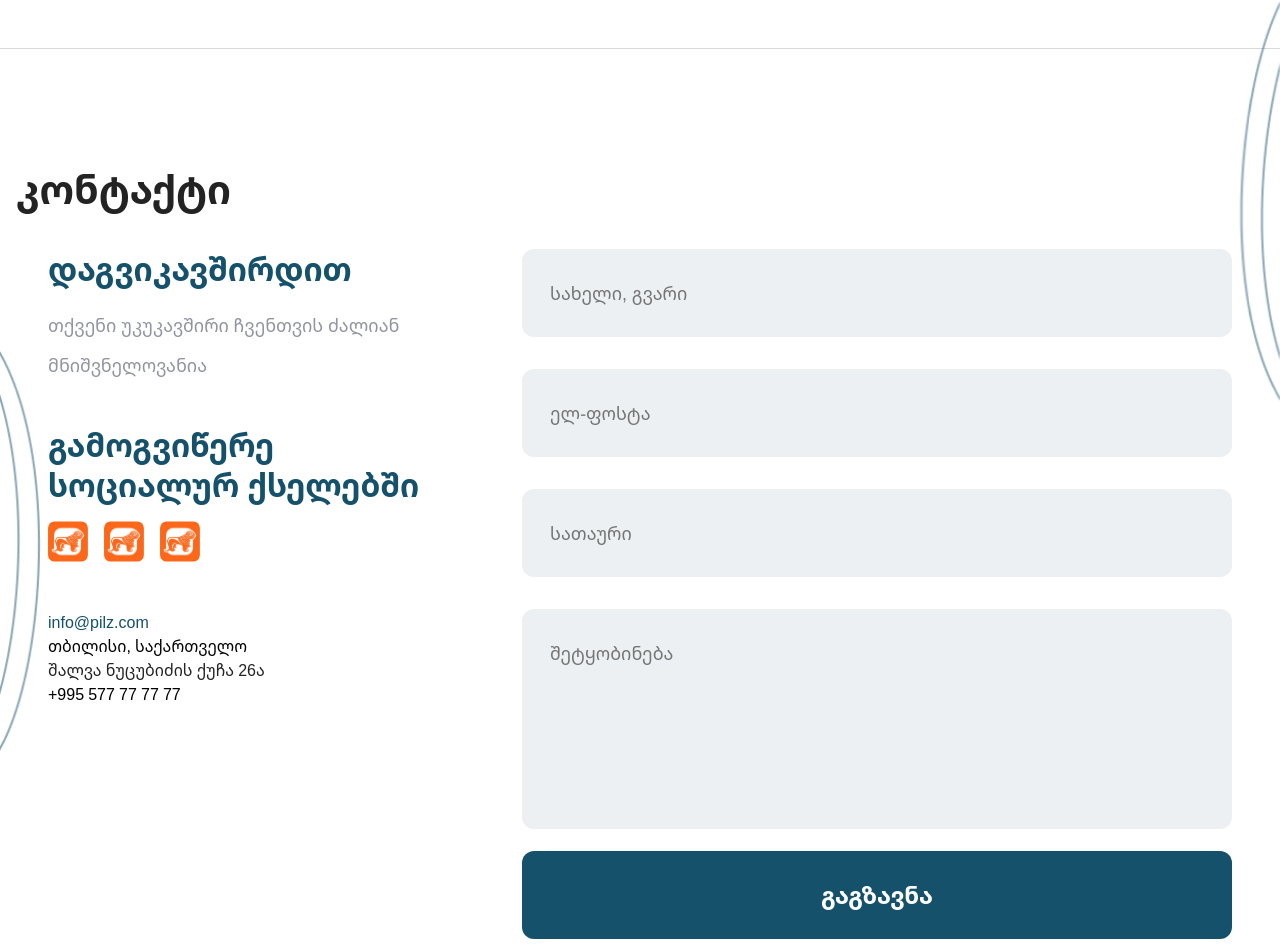
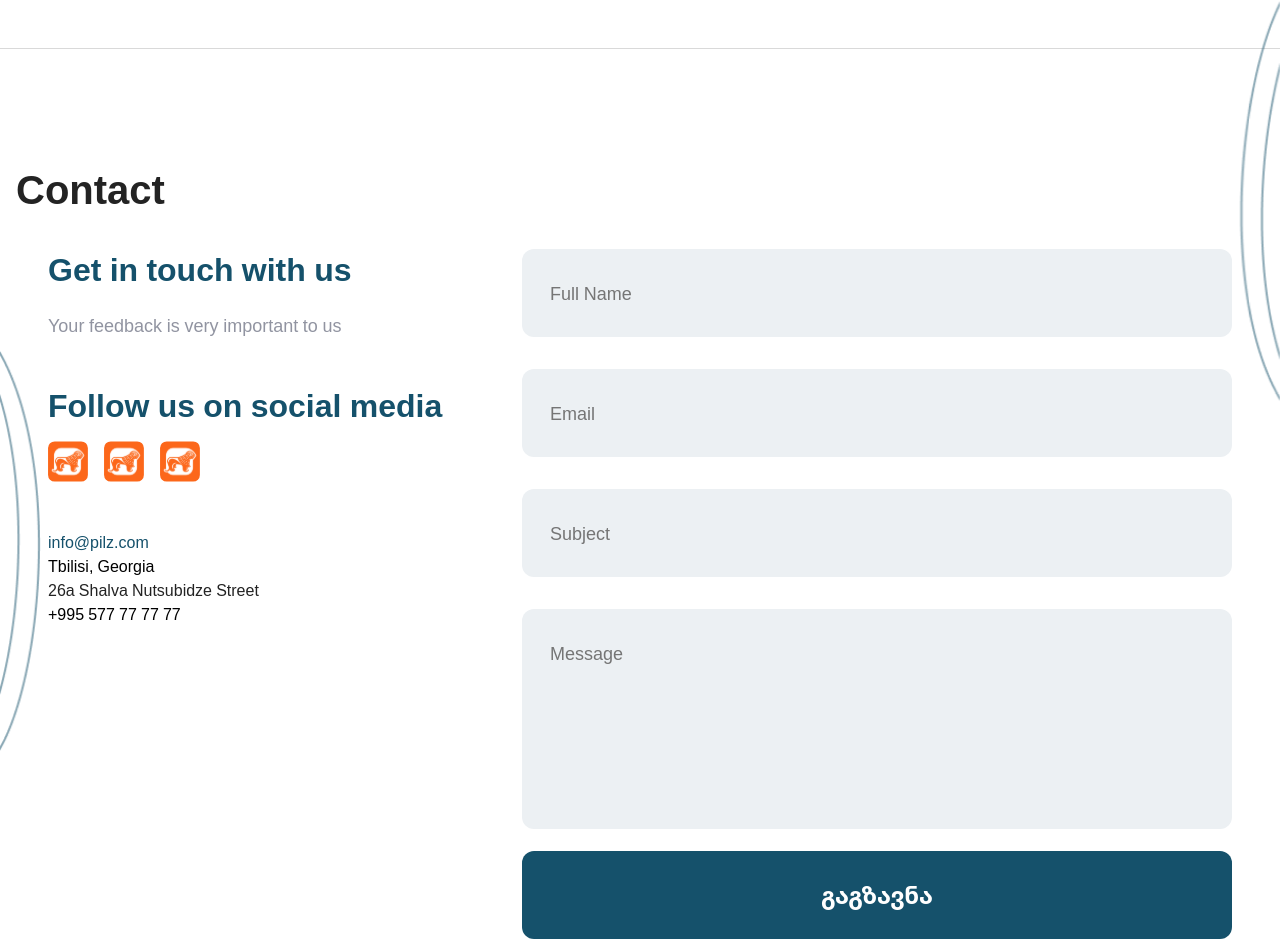
Before and after one commit to NikolozBeqauri/pilz, a Next.js app: page /en in a window 1280 px wide. Shown: the part 3804-4756 px from the top of the page. Built offline with nearby package versions, Linux system fonts and the light colour scheme.

Commit message:
feat: added english version of contact

```diff
--- a/app/components/ContactSection/ContactSection.tsx
+++ b/app/components/ContactSection/ContactSection.tsx
@@ -1,8 +1,11 @@
 import styles from './ContactSection.module.scss'
 import Image from "next/image";
 import GmailForm from './GmailForm/GmailForm';
+import { useTranslations } from "next-intl";
 
 const ContactSection = () => {
+    const t = useTranslations('Contact');
+
     return (
         <section id='contact' className={styles.background}>
             <img
@@ -16,16 +19,16 @@ const ContactSection = () => {
                 className={styles.contactRightLines}
             />
             <div className={styles.container}>
-                <h2>კონტაქტი</h2>
+                <h2>{t('title')}</h2>
                 <div className={styles.content}>
                     <div className={styles.textsContainer}>
                         <div className={styles.contacts}>
                             <div className={styles.contact}>
-                                <h3>დაგვიკავშირდით</h3>
-                                <p>თქვენი უკუკავშირი ჩვენთვის ძალიან მნიშვნელოვანია</p>
+                                <h3>{t('contactUs')}</h3>
+                                <p>{t('contactUsText')}</p>
                             </div>
                             <div className={styles.links}>
-                                <h3>გამოგვიწერე სოციალურ ქსელებში</h3>
+                                <h3>{t('socialTitle')}</h3>
                                 <div className={styles.icons}>
                                     <Image
                                         src={'/BOG.svg'}
@@ -52,10 +55,10 @@ const ContactSection = () => {
                             </div>
                         </div>
                         <div className={styles.generalInfo}>
-                            <p>info@pilz.com</p>
-                            <p>თბილისი, საქართველო</p>
-                            <p>შალვა ნუცუბიძის ქუჩა 26ა</p>
-                            <p>+995 577 77 77 77</p>
+                            <p>{t('gmail')}</p>
+                            <p>{t('location')}</p>
+                            <p>{t('exactLocation')}</p>
+                            <p>{t('number')}</p>
                         </div>
                     </div>
                     <GmailForm />
--- a/app/components/ContactSection/GmailForm/GmailForm.tsx
+++ b/app/components/ContactSection/GmailForm/GmailForm.tsx
@@ -2,6 +2,7 @@
 import { useForm } from "react-hook-form";
 import styles from './GmailForm.module.scss';
 import emailjs from 'emailjs-com';
+import { useTranslations } from "next-intl";
 
 type FormValues = {
     name: string;
@@ -17,6 +18,9 @@ const GmailForm = () => {
         reset,
         formState: { errors }
     } = useForm<FormValues>({ mode: "onSubmit" });
+
+    const t = useTranslations('Form');
+
 
     const onSubmit = (data: FormValues) => {
         emailjs.send(
@@ -39,32 +43,32 @@ const GmailForm = () => {
             <div className={styles.inputs}>
                 <div>
                     <input
-                        placeholder="სახელი, გვარი"
-                        {...register("name", { required: "გთხოვთ შეიყვანოთ სახელი ან გვარი" })}
+                        placeholder={`${t('name')}`}
+                        {...register("name", { required: `${t('nameError')}` })}
                     />
                     {errors.name && <p className={styles.error}>{errors.name.message}</p>}
                 </div>
 
                 <div>
                     <input
-                        placeholder="ელ-ფოსტა"
-                        {...register("email", { required: "გთხოვთ შეიყვანოთ ელ-ფოსტა" })}
+                        placeholder={`${t('gmail')}`}
+                        {...register("email", { required: `${t('gmailError')}` })}
                     />
                     {errors.email && <p className={styles.error}>{errors.email.message}</p>}
                 </div>
 
                 <div>
                     <input
-                        placeholder="სათაური"
-                        {...register("title", { required: "გთხოვთ შეიყვანოთ სათაური" })}
+                        placeholder={`${t('subject')}`}
+                        {...register("title", { required: `${t('subjectError')}` })}
                     />
                     {errors.title && <p className={styles.error}>{errors.title.message}</p>}
                 </div>
 
                 <div>
                     <textarea
-                        placeholder="შეტყობინება"
-                        {...register("message", { required: "გთხოვთ შეიყვანოთ შეტყობინება" })}
+                        placeholder={`${t('message')}`}
+                        {...register("message", { required: `${t('messageError')}` })}
                     />
                     {errors.message && <p className={styles.error}>{errors.message.message}</p>}
                 </div>
--- a/messages/en.json
+++ b/messages/en.json
@@ -25,5 +25,26 @@
     "bog": "Bank of Georgia",
     "tbc": "TBC Bank",
     "liberty": "Liberty Bank"
+  },
+  "Contact": {
+    "title": "Contact",
+    "contactUs": "Get in touch with us",
+    "contactUsText": "Your feedback is very important to us",
+    "socialTitle": "Follow us on social media",
+    "gmail": "info@pilz.com",
+    "location": "Tbilisi, Georgia",
+    "exactLocation": "26a Shalva Nutsubidze Street",
+    "number": "+995 577 77 77 77"
+  },
+  "Form": {
+    "name": "Full Name",
+    "gmail": "Email",
+    "subject": "Subject",
+    "message": "Message",
+    "send": "send",
+    "nameError": "Please enter your first or last name",
+    "gmailError": "Please enter your email",
+    "subjectError": "Please enter a subject",
+    "messageError": "Please enter a message"
   }
 }
--- a/messages/ka.json
+++ b/messages/ka.json
@@ -25,5 +25,26 @@
     "bog": "საქართველოს ბანკი",
     "tbc": "TBC ბანკი",
     "liberty": "ლიბერთი ბანკი"
+  },
+  "Contact": {
+    "title": "კონტაქტი",
+    "contactUs": "დაგვიკავშირდით",
+    "contactUsText": "თქვენი უკუკავშირი ჩვენთვის ძალიან მნიშვნელოვანია",
+    "socialTitle": "გამოგვიწერე სოციალურ ქსელებში",
+    "gmail": "info@pilz.com",
+    "location": "თბილისი, საქართველო",
+    "exactLocation": "შალვა ნუცუბიძის ქუჩა 26ა",
+    "number": "+995 577 77 77 77"
+  },
+  "From": {
+    "name": "სახელი, გვარი",
+    "gmail": "ელ-ფოსტა",
+    "subject": "სათაური",
+    "message": "შეტყობინება ",
+    "send": "გაგზავნა",
+    "nameError": "გთხოვთ შეიყვანოთ სახელი ან გვარი",
+    "gmailError": "გთხოვთ შეიყვანოთ ელ-ფოსტა",
+    "subjectError": "გთხოვთ შეიყვანოთ სათაური",
+    "messageError": "გთხოვთ შეიყვანოთ შეტყობინება"
   }
 }
```
Lines whose indentation alone changed are shown as unchanged.
